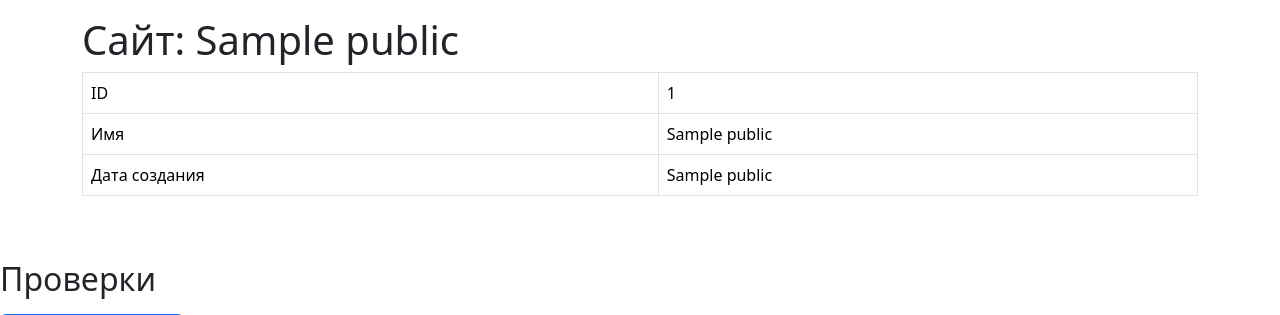
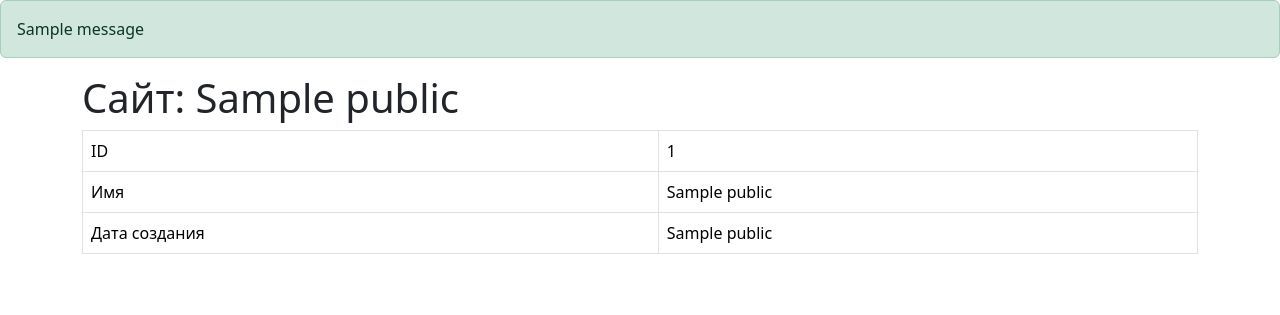
Before and after one commit to AndreyYurpalov/python-project-83, a Flask app: page /urls/1 in a window 1280 px wide. Shown: the part 56-371 px from the top of the page. Run offline with Flask 3, Linux system fonts and the light colour scheme; one stand-in notice (Sample message) is shown; a database or web service that is not in the repository returns one stand-in record (values such as "Sample title"); some libraries are stand-ins or nearby versions.

Commit message:
Modified app.py, new.html

```diff
--- a/page_analyzer/app.py
+++ b/page_analyzer/app.py
@@ -64,7 +64,7 @@ def get_site():
                                messages=messages, value=url), 422
     url = f'{urlparse(url).scheme}://{urlparse(url).netloc}'
     if int(is_url(url)):
-        flash('Страница уже существует', 'in_base')
+        flash('Страница уже существует', 'info')
     else:
         name = url
         created_at = date.today()
@@ -119,9 +119,10 @@ def get_check_site(id):
         time_check = date.today()
         insert_check_date_whith_id_site(id, status_code, h1, title,
                                         description, time_check)
-        flash('Страница успешно проверена', 'checked')
     except Exception:
-        flash('Произошла ошибка при проверке', 'error')
+        flash('Произошла ошибка при проверке', 'danger')
+    else:
+        flash('Страница успешно проверена', 'success')
     return redirect(url_for('get_site_information', id=id,))
 
 
--- a/page_analyzer/templates/new.html
+++ b/page_analyzer/templates/new.html
@@ -3,26 +3,13 @@
 {% block title %}Анализатор страниц{% endblock %}
 
 {% block index %}
-
+{% with messages = get_flashed_messages(with_categories=true) %}
 {% if messages %}
-<div class="flash-message">
-  {% for category, message in messages %}
-    {% if category == 'in_base' %}
-      <div class="alert alert-info" role="alert">Страница уже существует</div>
-    {% endif %}
-    {% if category == 'success' %}
-      <div class="alert alert-success" role="alert">Страница успешно добавлена</div>
-    {% endif %}
-    {% if category == 'error' %}
-      <div class="alert alert-danger" role="alert">Произошла ошибка при проверке</div>
-    {% endif %}
-    {% if category == 'checked' %}
-      <div class="alert alert-success" role="alert">Страница успешно проверена</div>
-    {% endif %}
-  {% endfor %}
-</div>
-    {% endif %}
-
+{% for category, message in messages %}
+      <div class="alert alert-{{ category }}" role="alert">{{ message }}</div>
+    {% endfor %}
+  {% endif %}
+{% endwith %}
 
 <body>
   <main class="flex-grow-1">
```
